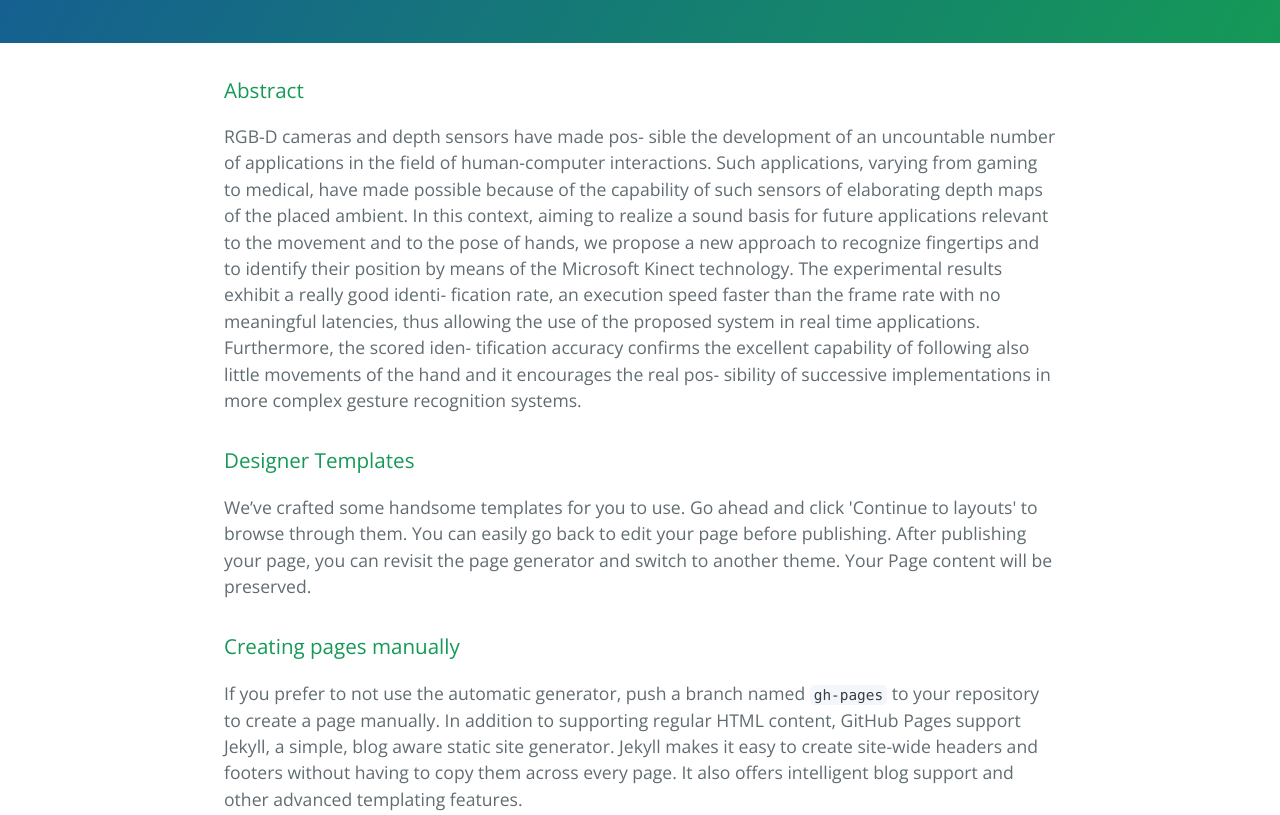
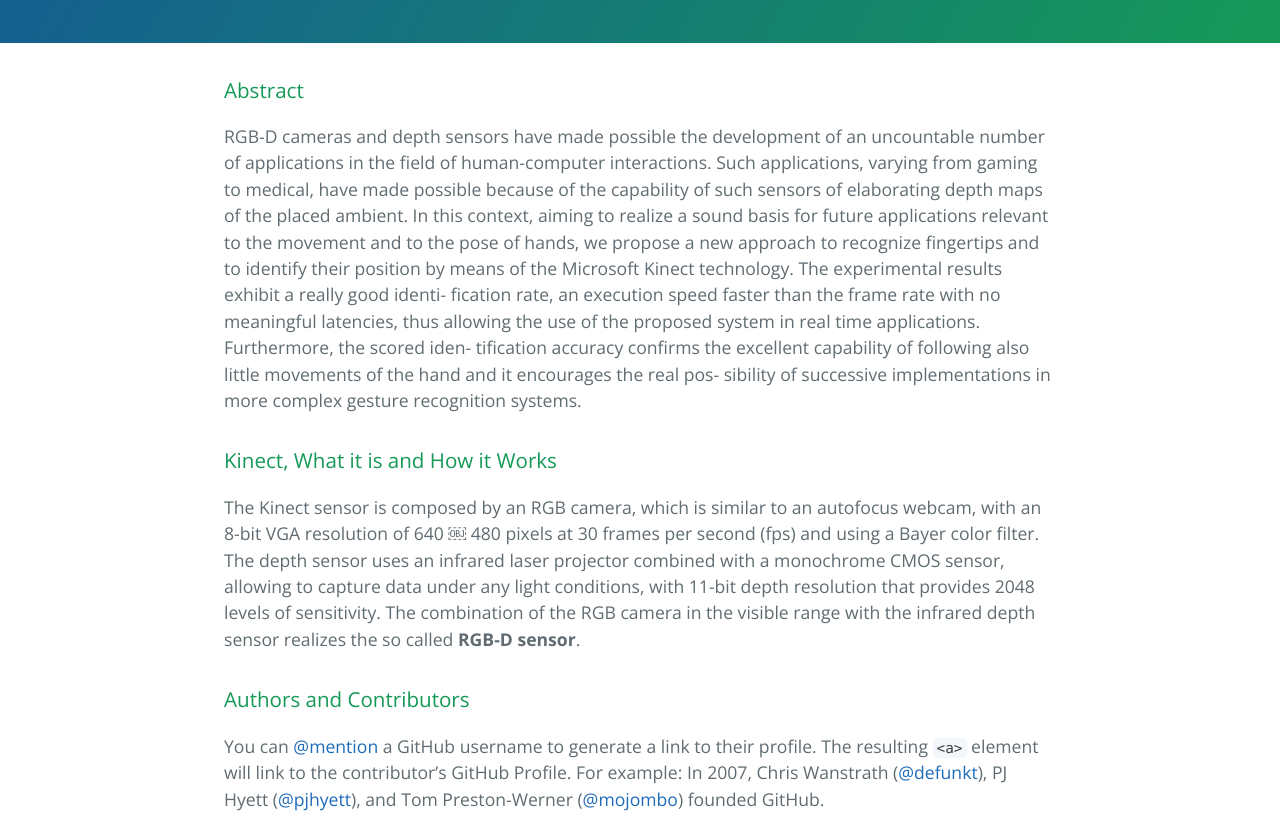
Before and after one commit to mridulg/Hand-Gesture-Recognition, a plain HTML site: page index.html in a window 1280 px wide. Shown: the part 340-1155 px from the top of the page. Drawn offline with nearby package versions, Linux system fonts and the light colour scheme.

```diff
--- a/index.html
+++ b/index.html
@@ -22,17 +22,12 @@
       <h3>
 <a id="abstract" class="anchor" href="#abstract" aria-hidden="true"><span aria-hidden="true" class="octicon octicon-link"></span></a>Abstract</h3>
 
-<p>RGB-D cameras and depth sensors have made pos- sible the development of an uncountable number of applications in the field of human-computer interactions. Such applications, varying from gaming to medical, have made possible because of the capability of such sensors of elaborating depth maps of the placed ambient. In this context, aiming to realize a sound basis for future applications relevant to the movement and to the pose of hands, we propose a new approach to recognize fingertips and to identify their position by means of the Microsoft Kinect technology. The experimental results exhibit a really good identi- fication rate, an execution speed faster than the frame rate with no meaningful latencies, thus allowing the use of the proposed system in real time applications. Furthermore, the scored iden- tification accuracy confirms the excellent capability of following also little movements of the hand and it encourages the real pos- sibility of successive implementations in more complex gesture recognition systems.</p>
+<p>RGB-D cameras and depth sensors have made possible the development of an uncountable number of applications in the field of human-computer interactions. Such applications, varying from gaming to medical, have made possible because of the capability of such sensors of elaborating depth maps of the placed ambient. In this context, aiming to realize a sound basis for future applications relevant to the movement and to the pose of hands, we propose a new approach to recognize fingertips and to identify their position by means of the Microsoft Kinect technology. The experimental results exhibit a really good identi- fication rate, an execution speed faster than the frame rate with no meaningful latencies, thus allowing the use of the proposed system in real time applications. Furthermore, the scored iden- tification accuracy confirms the excellent capability of following also little movements of the hand and it encourages the real pos- sibility of successive implementations in more complex gesture recognition systems.</p>
 
 <h3>
-<a id="designer-templates" class="anchor" href="#designer-templates" aria-hidden="true"><span aria-hidden="true" class="octicon octicon-link"></span></a>Designer Templates</h3>
+<a id="kinect-what-it-is-and-how-it-works" class="anchor" href="#kinect-what-it-is-and-how-it-works" aria-hidden="true"><span aria-hidden="true" class="octicon octicon-link"></span></a>Kinect, What it is and How it Works</h3>
 
-<p>We’ve crafted some handsome templates for you to use. Go ahead and click 'Continue to layouts' to browse through them. You can easily go back to edit your page before publishing. After publishing your page, you can revisit the page generator and switch to another theme. Your Page content will be preserved.</p>
-
-<h3>
-<a id="creating-pages-manually" class="anchor" href="#creating-pages-manually" aria-hidden="true"><span aria-hidden="true" class="octicon octicon-link"></span></a>Creating pages manually</h3>
-
-<p>If you prefer to not use the automatic generator, push a branch named <code>gh-pages</code> to your repository to create a page manually. In addition to supporting regular HTML content, GitHub Pages support Jekyll, a simple, blog aware static site generator. Jekyll makes it easy to create site-wide headers and footers without having to copy them across every page. It also offers intelligent blog support and other advanced templating features.</p>
+<p>The Kinect sensor is composed by an RGB camera, which is similar to an autofocus webcam, with an 8-bit VGA resolution of 640 ￼ 480 pixels at 30 frames per second (fps) and using a Bayer color filter. The depth sensor uses an infrared laser projector combined with a monochrome CMOS sensor, allowing to capture data under any light conditions, with 11-bit depth resolution that provides 2048 levels of sensitivity. The combination of the RGB camera in the visible range with the infrared depth sensor realizes the so called <strong>RGB-D sensor</strong>.</p>
 
 <h3>
 <a id="authors-and-contributors" class="anchor" href="#authors-and-contributors" aria-hidden="true"><span aria-hidden="true" class="octicon octicon-link"></span></a>Authors and Contributors</h3>
```
Also changed, not shown: params.json (+1 -1 lines).
